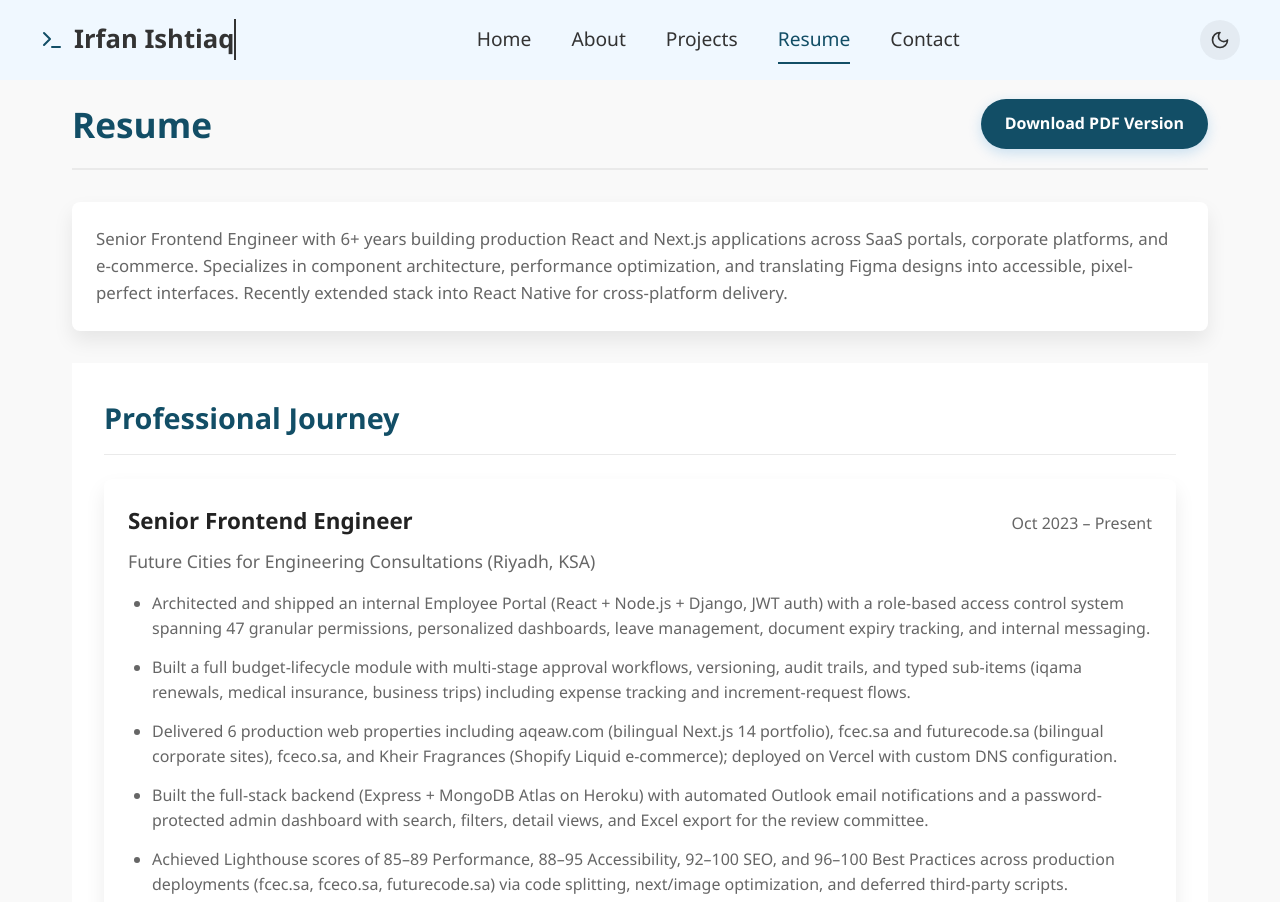
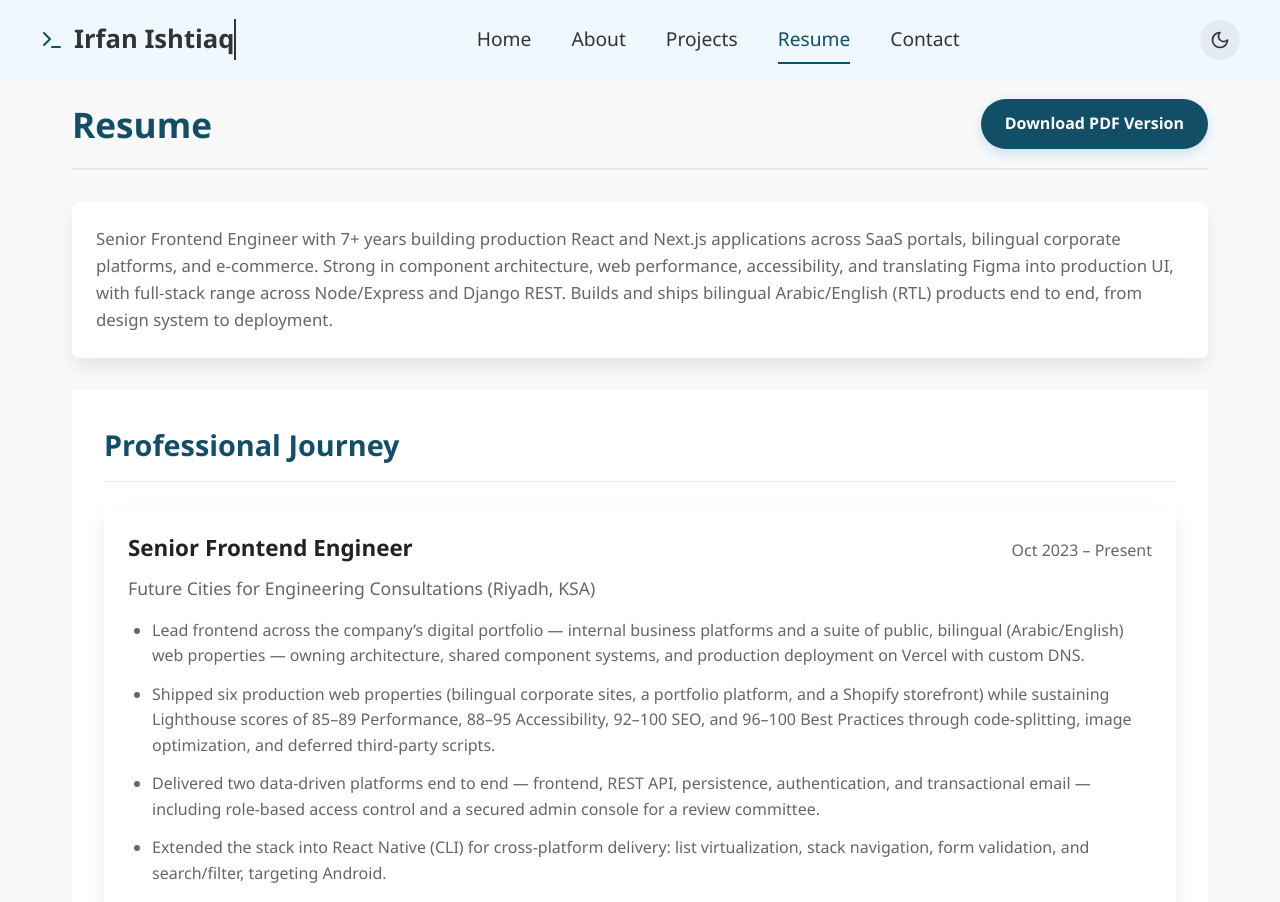
Before and after one commit to irfan3434/irfanishtiaq.dev, a React (Create React App) app: page /resume in a window 1280 px wide. Shown: the top 902 px of the page. Built offline with nearby package versions, Linux system fonts and the light colour scheme.

Commit message:
Modification of Projects

```diff
--- a/src/pages/Resume.js
+++ b/src/pages/Resume.js
@@ -127,7 +127,7 @@ const Resume = () => (
 
     <div className="resume-summary">
       <p>
-        Senior Frontend Engineer with 6+ years building production React and Next.js applications across SaaS portals, corporate platforms, and e-commerce. Specializes in component architecture, performance optimization, and translating Figma designs into accessible, pixel-perfect interfaces. Recently extended stack into React Native for cross-platform delivery.
+        Senior Frontend Engineer with 7+ years building production React and Next.js applications across SaaS portals, bilingual corporate platforms, and e-commerce. Strong in component architecture, web performance, accessibility, and translating Figma into production UI, with full-stack range across Node/Express and Django REST. Builds and ships bilingual Arabic/English (RTL) products end to end, from design system to deployment.
       </p>
     </div>
 
@@ -141,11 +141,10 @@ const Resume = () => (
         </div>
         <div className="company-name">Future Cities for Engineering Consultations (Riyadh, KSA)</div>
         <ul className="job-responsibilities">
-          <li>Architected and shipped an internal Employee Portal (React + Node.js + Django, JWT auth) with a role-based access control system spanning 47 granular permissions, personalized dashboards, leave management, document expiry tracking, and internal messaging.</li>
-          <li>Built a full budget-lifecycle module with multi-stage approval workflows, versioning, audit trails, and typed sub-items (iqama renewals, medical insurance, business trips) including expense tracking and increment-request flows.</li>
-          <li>Delivered 6 production web properties including aqeaw.com (bilingual Next.js 14 portfolio), fcec.sa and futurecode.sa (bilingual corporate sites), fceco.sa, and Kheir Fragrances (Shopify Liquid e-commerce); deployed on Vercel with custom DNS configuration.</li>
-          <li>Built the full-stack backend (Express + MongoDB Atlas on Heroku) with automated Outlook email notifications and a password-protected admin dashboard with search, filters, detail views, and Excel export for the review committee.</li>
-          <li>Achieved Lighthouse scores of 85–89 Performance, 88–95 Accessibility, 92–100 SEO, and 96–100 Best Practices across production deployments (fcec.sa, fceco.sa, futurecode.sa) via code splitting, next/image optimization, and deferred third-party scripts.</li>
+          <li>Lead frontend across the company’s digital portfolio — internal business platforms and a suite of public, bilingual (Arabic/English) web properties — owning architecture, shared component systems, and production deployment on Vercel with custom DNS.</li>
+          <li>Shipped six production web properties (bilingual corporate sites, a portfolio platform, and a Shopify storefront) while sustaining Lighthouse scores of 85–89 Performance, 88–95 Accessibility, 92–100 SEO, and 96–100 Best Practices through code-splitting, image optimization, and deferred third-party scripts.</li>
+          <li>Delivered two data-driven platforms end to end — frontend, REST API, persistence, authentication, and transactional email — including role-based access control and a secured admin console for a review committee.</li>
+          <li>Extended the stack into React Native (CLI) for cross-platform delivery: list virtualization, stack navigation, form validation, and search/filter, targeting Android.</li>
           <li>Prototyped a React Native CLI application with FlatList virtualization, React Navigation, form validation, and search/filter, targeting Android.</li>
         </ul>
       </div>
```
Also changed, not shown: 1 other file (tests, documents, lock files or other folders).
